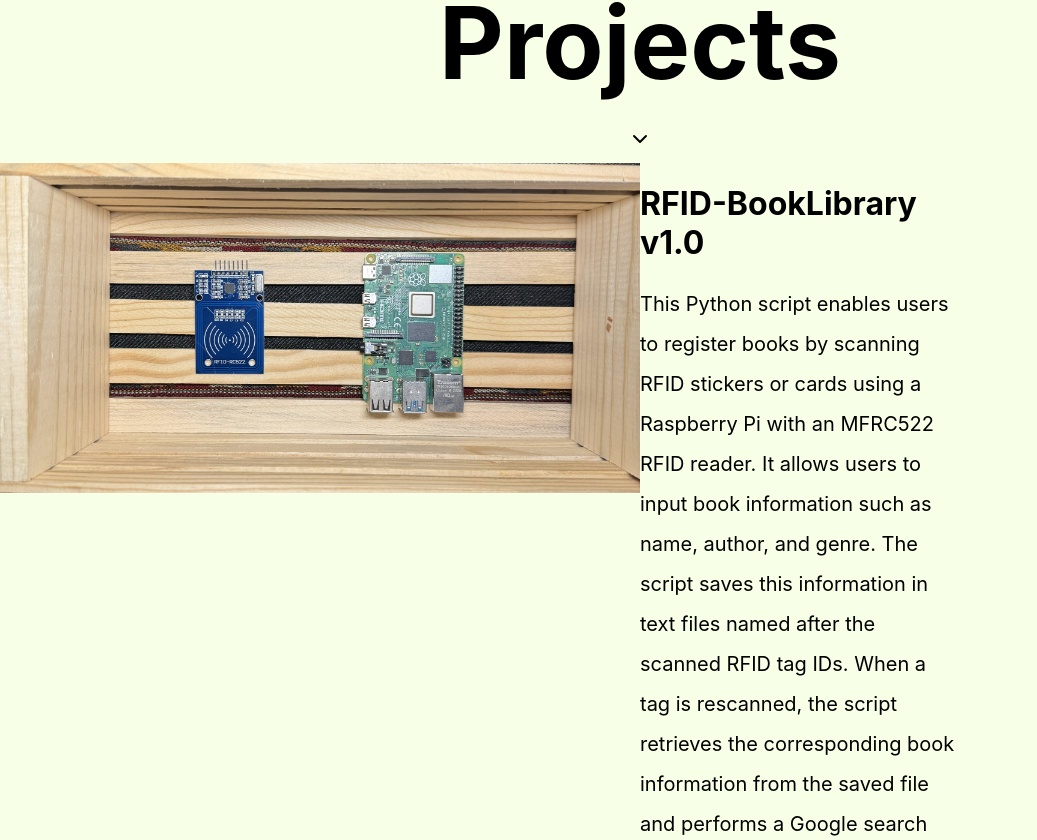
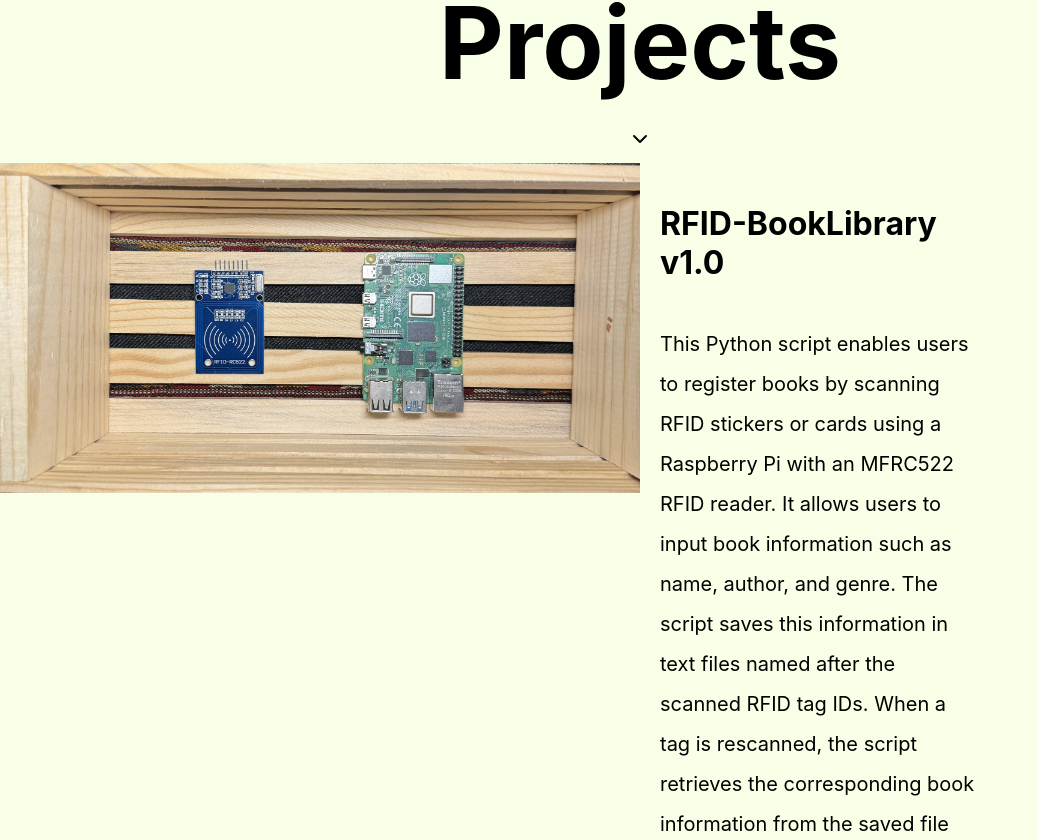
Before and after one commit to low-q/meportfolio, a React (Create React App) app: page / in a window 1280 px wide. Shown: the part 2520-3360 px from the top of the page, without its empty margins (0-1037 px from the left). Built offline with nearby package versions, Linux system fonts and the light colour scheme.

Commit message:
back ati it

```diff
--- a/public/styles.css
+++ b/public/styles.css
@@ -151,10 +151,10 @@ a {
 }
 .left-column {
     width: 50%;
-    /* padding: 20px; */
+    padding: 20px;
     text-align: left;
-   /*  display: flex;
-    flex-wrap: wrap;  */
+    display: flex;
+    flex-wrap: wrap;
 
 }
 .left-column img {
```
